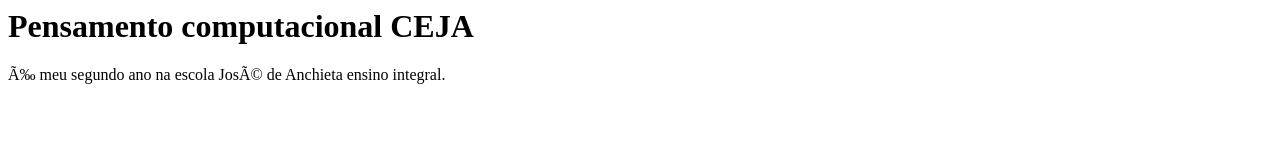
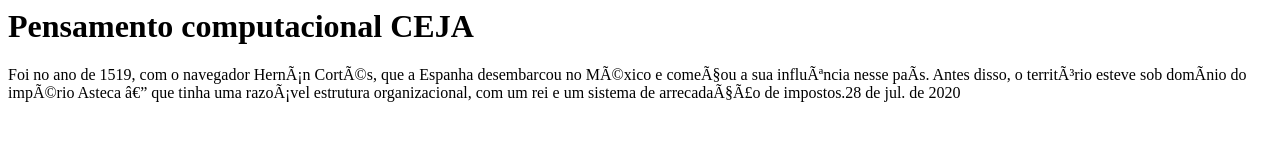
Before and after one commit to sabrininha2011/agrinho, a plain HTML site: page Pensamento computacional CEJA.HTML in a window 1280 px wide. Drawn offline with Linux system fonts and the light colour scheme.

Commit message:
Update Pensamento computacional CEJA.HTML

```diff
--- a/Pensamento computacional CEJA.HTML
+++ b/Pensamento computacional CEJA.HTML
@@ -1,4 +1,4 @@
-<Doctyle> <HTML>
+<!Doctyle HTML>
 <HTML lang= "pt" dir="ltr">
 <meta charset="utf"-8">
 <title></title>
@@ -7,6 +7,6 @@
 </head>
 <body>
 	<header>
-		<p>É meu segundo ano na escola José de Anchieta ensino integral. </p>
+		<p> Foi no ano de 1519, com o navegador Hernán Cortés, que a Espanha desembarcou no México e começou a sua influência nesse país. Antes disso, o território esteve sob domínio do império Asteca — que tinha uma razoável estrutura organizacional, com um rei e um sistema de arrecadação de impostos.28 de jul. de 2020</p>
 	</header>
 </body>
```
